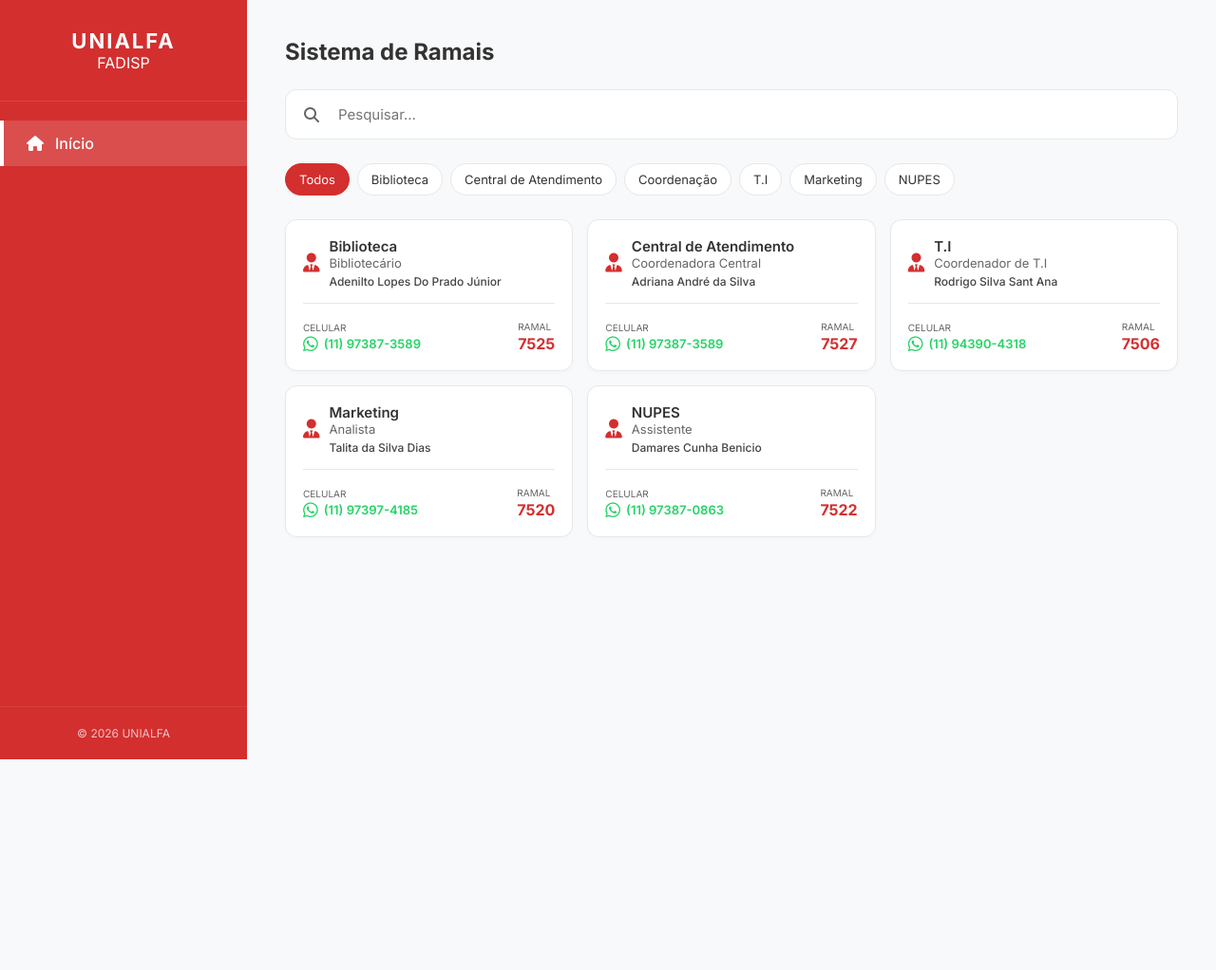
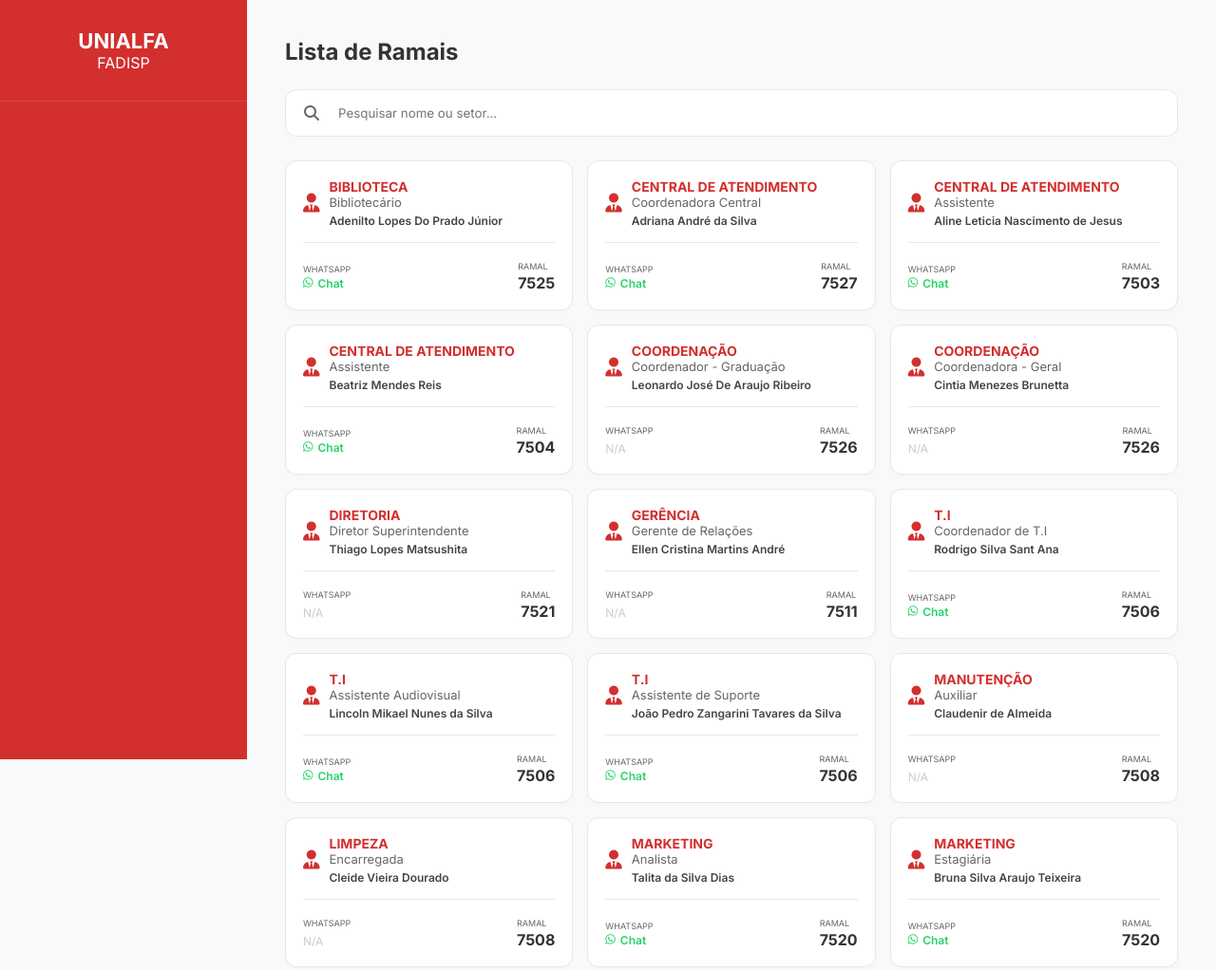
Before and after one commit to rodrigo021ro-ui/ramais-fadisp, a plain HTML site: page index.html in a window 1280 px wide. Shown: the top 1022 px of the page at 95% size. Before the commit the page ends 800 px from the top, so only its background shows below. Drawn offline with Linux system fonts and the light colour scheme.

Commit message:
Update index.html

```diff
--- a/index.html
+++ b/index.html
@@ -9,7 +9,6 @@
     <style>
         :root {
             --primary-color: #d32f2f;
-            --primary-dark: #b71c1c;
             --bg-color: #f8f9fa;
             --card-bg: #ffffff;
             --text-main: #333333;
@@ -20,82 +19,49 @@
         * { margin: 0; padding: 0; box-sizing: border-box; font-family: 'Inter', sans-serif; }
         body { background-color: var(--bg-color); color: var(--text-main); }
 
-        /* Mobile First - Ajustes para telas pequenas */
-        aside { display: none; } /* Esconde o menu lateral no mobile por padrão */
+        aside { display: none; }
         main { padding: 20px; margin-left: 0; }
 
-        /* Desktop - Menu Lateral Visível */
         @media (min-width: 768px) {
             body { display: flex; }
-            aside { width: 260px; background-color: var(--primary-color); color: #ffffff; display: flex; flex-direction: column; justify-content: space-between; position: fixed; height: 100vh; left: 0; top: 0; }
+            aside { width: 260px; background-color: var(--primary-color); color: #ffffff; display: flex; flex-direction: column; position: fixed; height: 100vh; }
             main { margin-left: 260px; padding: 40px; width: calc(100% - 260px); }
         }
 
         .logo-container { padding: 30px 20px; text-align: center; border-bottom: 1px solid rgba(255, 255, 255, 0.1); }
-        .logo-container h1 { font-size: 22px; letter-spacing: 2px; font-weight: 700; }
-        .nav-links { list-style: none; padding: 20px 0; }
-        .nav-links li a { display: flex; align-items: center; gap: 12px; padding: 14px 24px; color: #ffffff; text-decoration: none; font-weight: 500; }
-        .nav-links li.active a { background-color: rgba(255, 255, 255, 0.15); border-left: 4px solid #ffffff; }
-        .sidebar-footer { padding: 20px; font-size: 12px; text-align: center; opacity: 0.7; border-top: 1px solid rgba(255, 255, 255, 0.1); }
+        .logo-container h1 { font-size: 22px; font-weight: 700; }
 
         .header-welcome { margin-bottom: 25px; }
-        .header-welcome h2 { font-size: 24px; font-weight: 700; }
-
         .search-bar-container { position: relative; margin-bottom: 25px; }
         .search-bar-container i { position: absolute; left: 20px; top: 50%; transform: translateY(-50%); color: var(--text-muted); }
-        .search-bar-container input { width: 100%; padding: 16px 20px 16px 55px; border: 1px solid var(--border-color); border-radius: 12px; font-size: 15px; outline: none; }
-
-        .filter-section { margin-bottom: 25px; }
-        .filter-chips { display: flex; flex-wrap: wrap; gap: 8px; }
-        .chip { background: #ffffff; border: 1px solid var(--border-color); padding: 8px 14px; border-radius: 20px; font-size: 13px; cursor: pointer; transition: all 0.2s; }
-        .chip.active { background-color: var(--primary-color); color: #ffffff; border-color: var(--primary-color); }
+        .search-bar-container input { width: 100%; padding: 16px 20px 16px 55px; border: 1px solid var(--border-color); border-radius: 12px; }
 
         .ramais-grid { display: grid; grid-template-columns: repeat(auto-fill, minmax(280px, 1fr)); gap: 15px; }
         .ramal-card { background: var(--card-bg); border: 1px solid var(--border-color); border-radius: 12px; padding: 18px; box-shadow: 0 2px 4px rgba(0,0,0,0.02); }
 
         .card-header { display: flex; align-items: center; gap: 10px; margin-bottom: 12px; }
         .card-header i { color: var(--primary-color); font-size: 20px; }
-        .card-info h3 { font-size: 15px; font-weight: 600; }
+        .card-info h3 { font-size: 14px; color: var(--primary-color); font-weight: 700; text-transform: uppercase; }
         .card-info p { font-size: 13px; color: var(--text-muted); }
-        .colaborador { font-size: 12px; color: #444; margin-top: 4px; font-weight: 500; }
+        .colaborador { font-size: 12px; color: #444; margin-top: 4px; font-weight: 600; }
 
         .card-footer { margin-top: 15px; padding-top: 12px; border-top: 1px solid var(--border-color); display: flex; justify-content: space-between; align-items: center; }
-        .label { font-size: 10px; color: var(--text-muted); text-transform: uppercase; }
-        .numero { font-size: 16px; font-weight: 700; color: var(--primary-color); }
-
-        /* Ícone WhatsApp */
-        .whatsapp-link { display: flex; align-items: center; gap: 6px; font-size: 13px; color: #25d366; text-decoration: none; font-weight: 600; }
-        .whatsapp-link i { font-size: 18px; }
+        .label { font-size: 9px; color: var(--text-muted); text-transform: uppercase; }
+        .numero { font-size: 16px; font-weight: 700; color: #333; }
+        .whatsapp-link { display: flex; align-items: center; gap: 5px; font-size: 12px; color: #25d366; text-decoration: none; font-weight: 600; }
     </style>
 </head>
 <body>
     <aside>
-        <div>
-            <div class="logo-container"><h1>UNIALFA</h1><span>FADISP</span></div>
-            <ul class="nav-links"><li class="active"><a href="#"><i class="fa-solid fa-house"></i> <span>Início</span></a></li></ul>
-        </div>
-        <div class="sidebar-footer">&copy; 2026 UNIALFA</div>
+        <div class="logo-container"><h1>UNIALFA</h1><span>FADISP</span></div>
     </aside>
 
     <main>
-        <div class="header-welcome"><h2>Sistema de Ramais</h2></div>
+        <div class="header-welcome"><h2>Lista de Ramais</h2></div>
         <div class="search-bar-container">
             <i class="fa-solid fa-magnifying-glass"></i>
-            <input type="text" id="searchInput" placeholder="Pesquisar...">
+            <input type="text" id="searchInput" placeholder="Pesquisar nome ou setor...">
         </div>
-
-        <div class="filter-section">
-            <div class="filter-chips" id="filterChips">
-                <div class="chip active" data-setor="todos">Todos</div>
-                <div class="chip" data-setor="Biblioteca">Biblioteca</div>
-                <div class="chip" data-setor="Central de Atendimento">Central de Atendimento</div>
-                <div class="chip" data-setor="Coordenação">Coordenação</div>
-                <div class="chip" data-setor="T.I">T.I</div>
-                <div class="chip" data-setor="Marketing">Marketing</div>
-                <div class="chip" data-setor="NUPES">NUPES</div>
-            </div>
-        </div>
-
         <div id="ramaisGrid" class="ramais-grid"></div>
     </main>
 
@@ -103,14 +69,25 @@
         const ramaisData = [
             { nome: "Adenilto Lopes Do Prado Júnior", setor: "Biblioteca", depto: "Bibliotecário", ramal: "7525", cel: "5511973873589" },
             { nome: "Adriana André da Silva", setor: "Central de Atendimento", depto: "Coordenadora Central", ramal: "7527", cel: "5511973873589" },
+            { nome: "Aline Leticia Nascimento de Jesus", setor: "Central de Atendimento", depto: "Assistente", ramal: "7503", cel: "5511973873589" },
+            { nome: "Beatriz Mendes Reis", setor: "Central de Atendimento", depto: "Assistente", ramal: "7504", cel: "5511973873589" },
+            { nome: "Leonardo José De Araujo Ribeiro", setor: "Coordenação", depto: "Coordenador - Graduação", ramal: "7526", cel: null },
+            { nome: "Cintia Menezes Brunetta", setor: "Coordenação", depto: "Coordenadora - Geral", ramal: "7526", cel: null },
+            { nome: "Thiago Lopes Matsushita", setor: "Diretoria", depto: "Diretor Superintendente", ramal: "7521", cel: null },
+            { nome: "Ellen Cristina Martins André", setor: "Gerência", depto: "Gerente de Relações", ramal: "7511", cel: null },
             { nome: "Rodrigo Silva Sant Ana", setor: "T.I", depto: "Coordenador de T.I", ramal: "7506", cel: "5511943904318" },
+            { nome: "Lincoln Mikael Nunes da Silva", setor: "T.I", depto: "Assistente Audiovisual", ramal: "7506", cel: "5511943904318" },
+            { nome: "João Pedro Zangarini Tavares da Silva", setor: "T.I", depto: "Assistente de Suporte", ramal: "7506", cel: "5511943904318" },
+            { nome: "Claudenir de Almeida", setor: "Manutenção", depto: "Auxiliar", ramal: "7508", cel: null },
+            { nome: "Cleide Vieira Dourado", setor: "Limpeza", depto: "Encarregada", ramal: "7508", cel: null },
             { nome: "Talita da Silva Dias", setor: "Marketing", depto: "Analista", ramal: "7520", cel: "5511973974185" },
-            { nome: "Damares Cunha Benicio", setor: "NUPES", depto: "Assistente", ramal: "7522", cel: "5511973870863" }
+            { nome: "Bruna Silva Araujo Teixeira", setor: "Marketing", depto: "Estagiária", ramal: "7520", cel: "5511973974185" },
+            { nome: "Damares Cunha Benicio", setor: "NUPES", depto: "Assistente", ramal: "7522", cel: "5511973870863" },
+            { nome: "Gabriela Paiva Araujo", setor: "NUPES", depto: "Analista", ramal: "7512", cel: "5511975802207" },
+            { nome: "Giovanna Giatti", setor: "NUPES", depto: "Analista", ramal: "7519", cel: "5511975802207" },
+            { nome: "Kezia Siqueira dos Santos Nunes", setor: "Gerência", depto: "Gerente Administrativa", ramal: "7524", cel: null },
+            { nome: "Rebeca Maria El Amm Cavalari", setor: "NUPES", depto: "Assistente", ramal: "7515", cel: null }
         ];
-
-        function formatCel(cel) {
-            return `(${cel.substring(2,4)}) ${cel.substring(4,9)}-${cel.substring(9,13)}`;
-        }
 
         function renderCards(data) {
             const grid = document.getElementById('ramaisGrid');
@@ -121,10 +98,8 @@
                     </div>
                     <div class="card-footer">
                         <div>
-                            <span class="label">Celular</span><br>
-                            <a href="https://api.whatsapp.com/send?phone=${item.cel}" target="_blank" class="whatsapp-link">
-                                <i class="fa-brands fa-whatsapp"></i> ${formatCel(item.cel)}
-                            </a>
+                            <span class="label">WhatsApp</span><br>
+                            ${item.cel ? `<a href="https://api.whatsapp.com/send?phone=${item.cel}" target="_blank" class="whatsapp-link"><i class="fa-brands fa-whatsapp"></i> Chat</a>` : '<span style="color:#ccc; font-size:12px;">N/A</span>'}
                         </div>
                         <div><span class="label">Ramal</span><div class="numero">${item.ramal}</div></div>
                     </div>
@@ -141,5 +116,3 @@
     </script>
 </body>
 </html>
-</body>
-</html>
```
